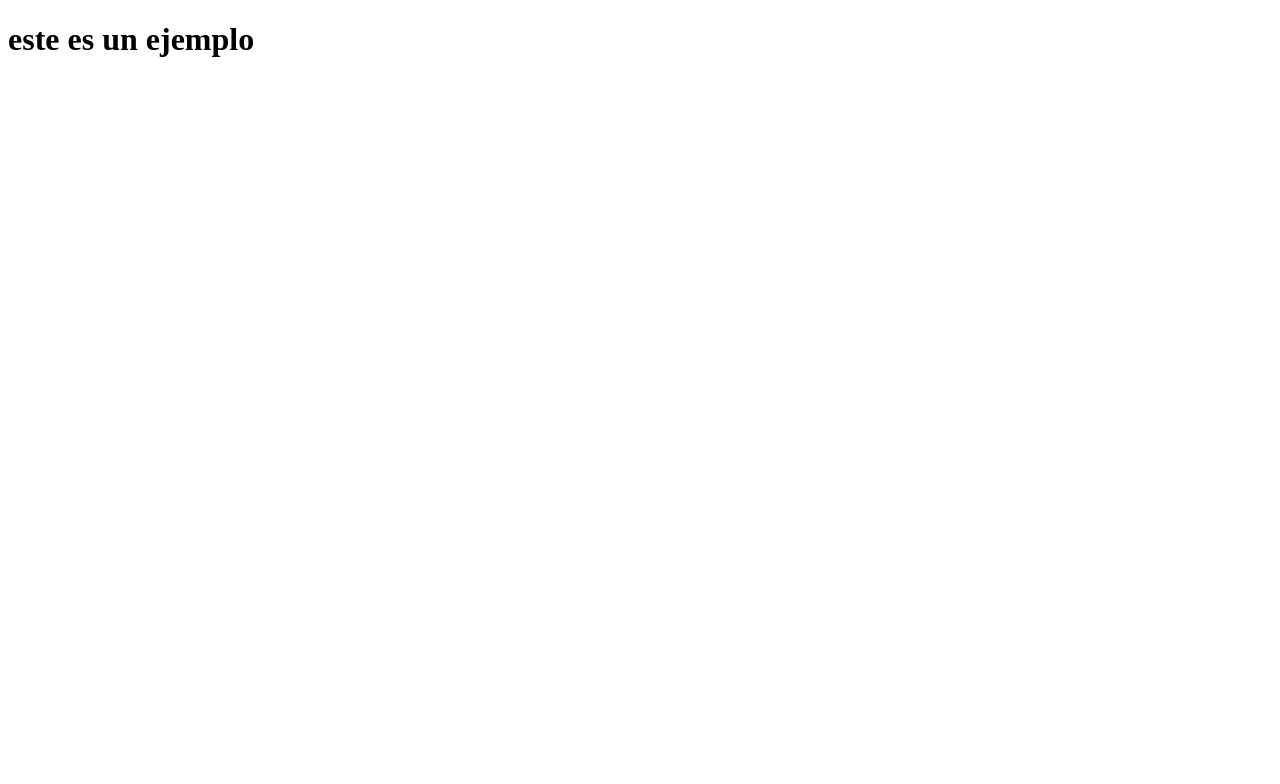
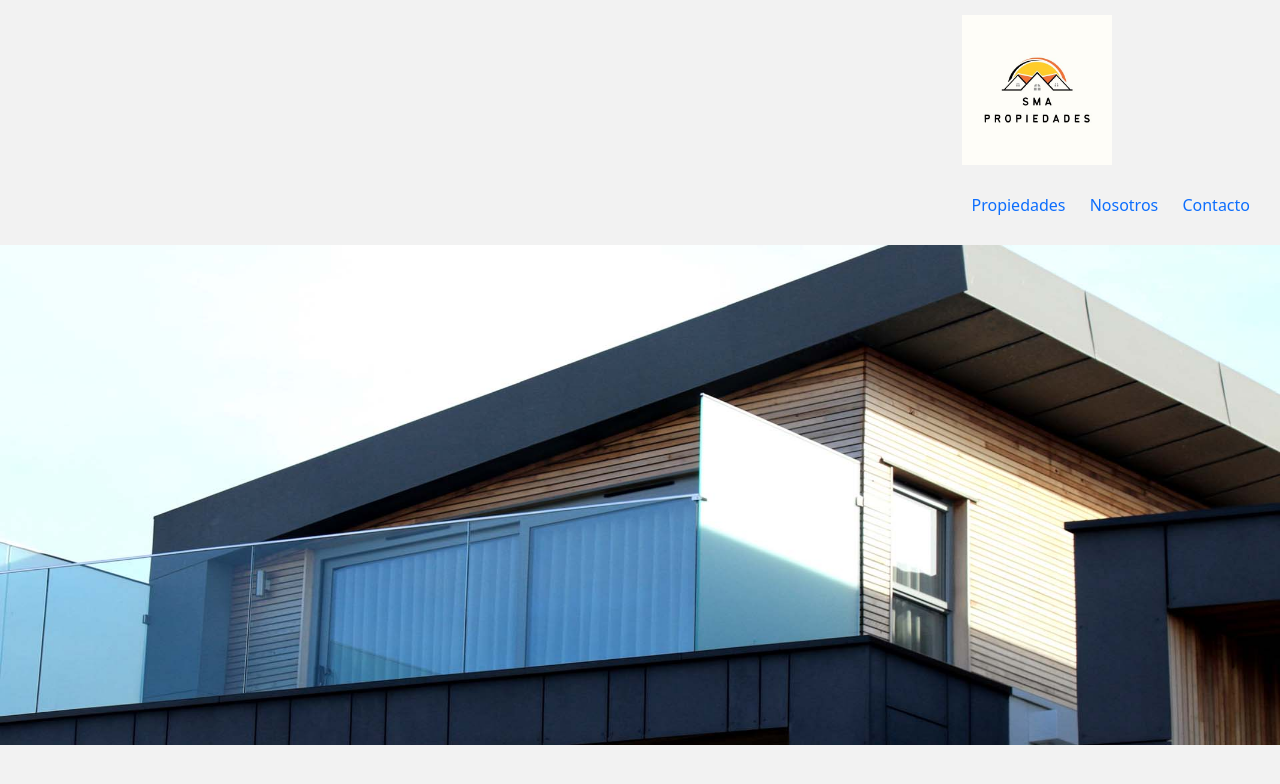
Before and after one commit to LeandroASM/MSA_Propiedades, a plain HTML site: page index.html in a window 1280 px wide. Drawn offline with nearby package versions, Linux system fonts and the light colour scheme.

Commit message:
cabecera muuuuuuy básica

```diff
--- a/css/index.css
+++ b/css/index.css
@@ -0,0 +1,62 @@
+body {
+    margin: 0;
+    padding: 0;
+    padding-top: 15px;
+    line-height: 1.5em;
+    color: #666;
+    background: #f2f2f2;
+}
+
+#main-header {
+    background: #333;
+    color: white;
+
+}
+
+#main-header a {
+    color: white;
+    width: 100%;
+    left: 0;
+    top: 0;
+    position: fixed;
+}
+
+#logo-header {
+    float: left;
+    padding: 15px 0 0 20px;
+}
+
+#logo-header .site-logo {
+    display: block;
+
+}
+
+nav {
+    float: right;
+}
+
+nav ul {
+    margin: 0;
+    padding: 0;
+    list-style: none;
+    padding-right: 20px;
+}
+
+nav ul li {
+    display: inline-block;
+    line-height: 80px;
+}
+
+nav ul li a {
+    display: block;
+    padding: 0 10px;
+    text-decoration: none;
+}
+
+nav ul li a:hover {
+    background: #0b76a6;
+}
+
+nav a img {
+    position: sticky;
+}
--- a/index.html
+++ b/index.html
@@ -1,15 +1,37 @@
 <!DOCTYPE html>
 <html lang="en">
+
 <head>
     <meta charset="UTF-8">
     <meta http-equiv="X-UA-Compatible" content="IE=edge">
     <meta name="viewport" content="width=device-width, initial-scale=1.0">
-    <title>Document</title>
+    <title>SMA Propiedades</title>
+
+    <link href="https://cdn.jsdelivr.net/npm/bootstrap@5.0.2/dist/css/bootstrap.min.css" rel="stylesheet"
+        integrity="sha384-EVSTQN3/azprG1Anm3QDgpJLIm9Nao0Yz1ztcQTwFspd3yD65VohhpuuCOmLASjC" crossorigin="anonymous">
+    <link rel="stylesheet" href="css/index.css">
 </head>
+
 <body>
 
-<h1>este es un ejemplo</h1>
+    <header>
+
+        <nav>
+            <div class="logo">
+                <a href="index.html"><img src="img/logoSMA.jpg" height="150px" alt="Logo"></a>
+            </div>
+            <ul>
+                <li><a href="paginas/propiedades.html">Propiedades</a></li>
+                <li><a href="paginas/nosotros.html">Nosotros</a></li>
+                <li><a href="paginas/contacto.html">Contacto</a></li>
+            </ul>
+        </nav>
+    </header>
 
 
+    <div>
+        <img src="img/presentacion.jpg" height="500px" width="100%">
+    </div>
 </body>
+
 </html>
```
Also changed, not shown: paginas/nosotros.html (+13 -0 lines), img/logoSMA.jpg (added), img/presentacion.jpg (added).
